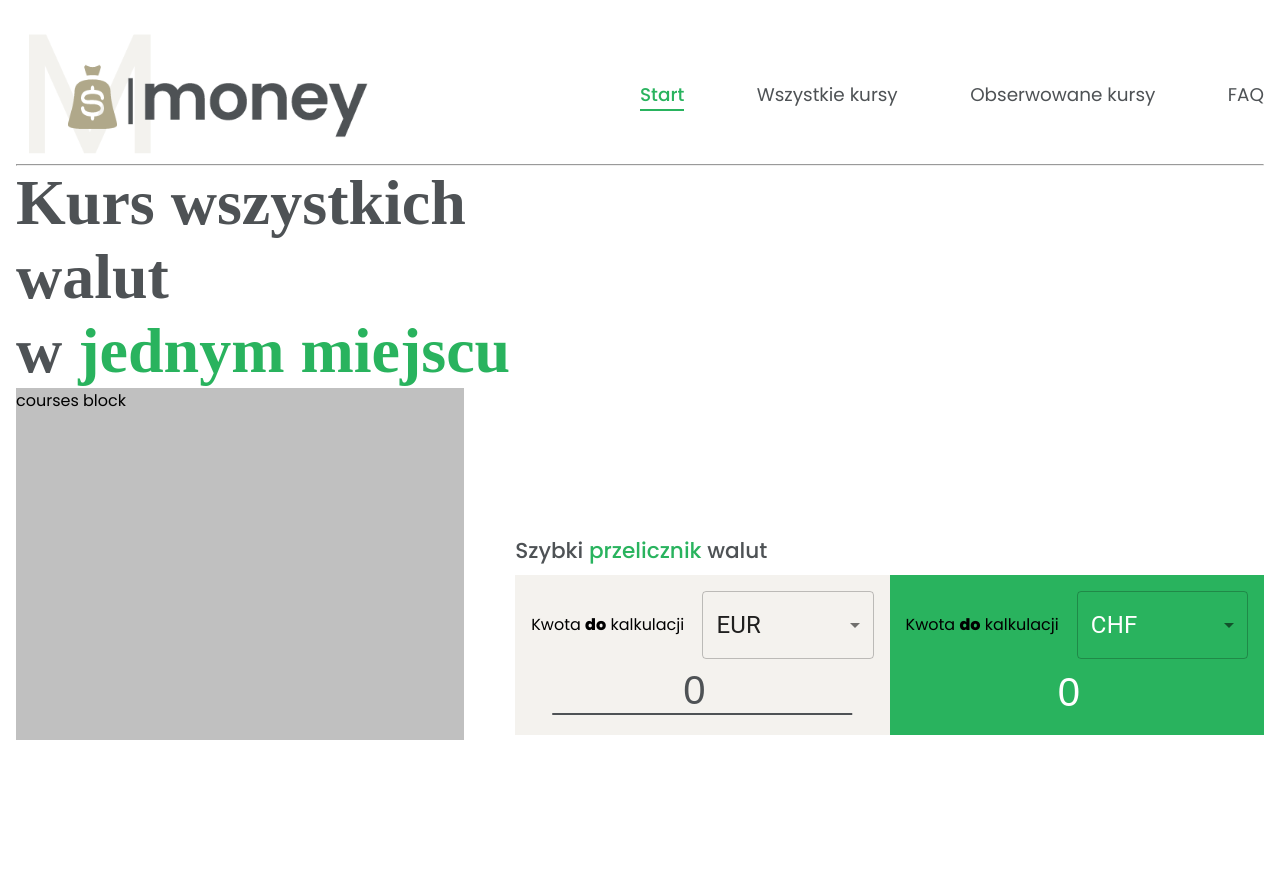
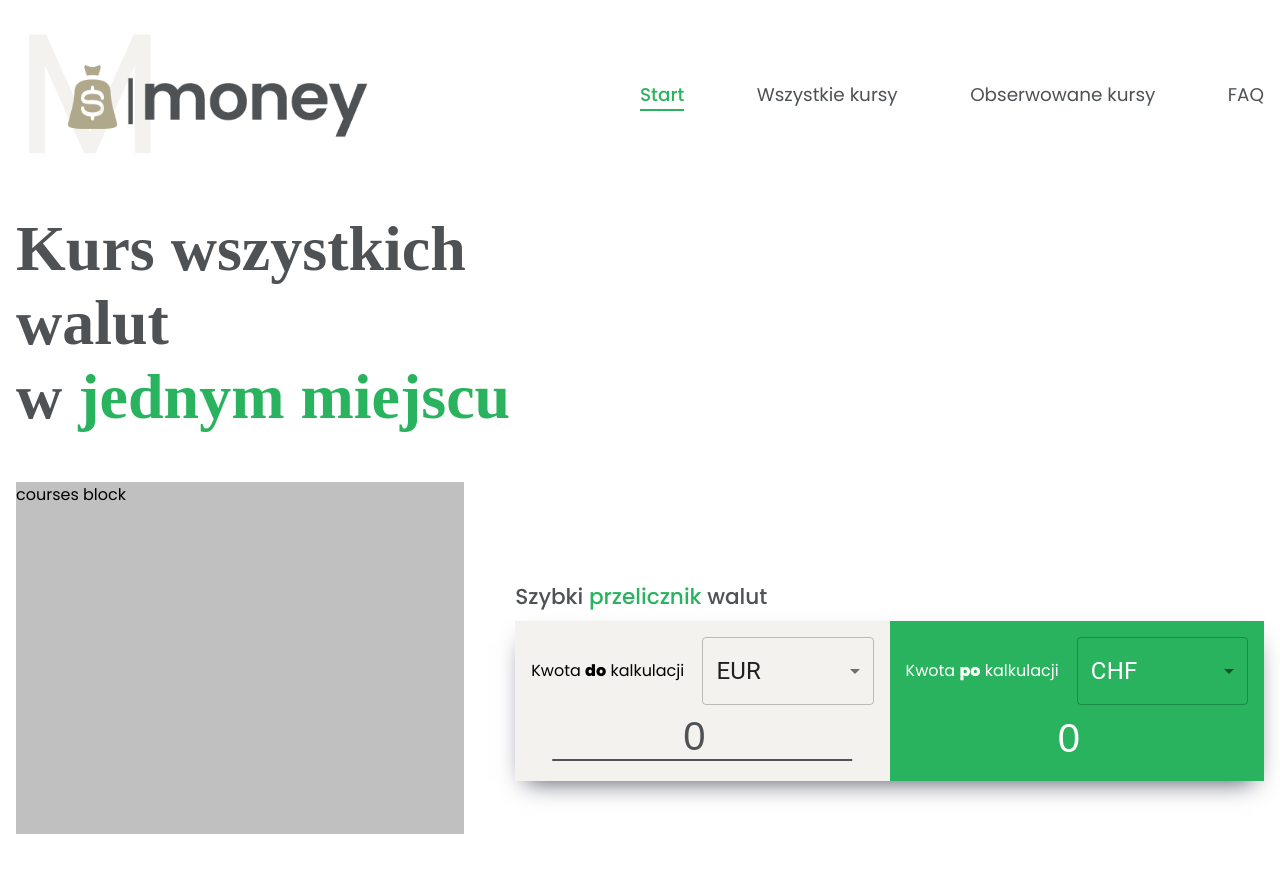
Before and after one commit to DawidDev/money-exchange-app, a React (Create React App) app: page / in a window 1280 px wide. Shown: the top 872 px of the page. After the commit the page ends 834 px from the top, so only its background shows below. Built offline with nearby package versions, Linux system fonts and the light colour scheme; the HTML template or start-up script is replaced by a standard one.

Commit message:
Fix small bugs with the RWD

```diff
--- a/src/App.css
+++ b/src/App.css
@@ -7,6 +7,6 @@
 }
 
 body {
-  height: 150vh;
-
+  height: auto;
+  font-family: "Poppins", sans-serif;
 }
--- a/src/App.tsx
+++ b/src/App.tsx
@@ -11,13 +11,15 @@ const AppContainer = styled.div`
   margin: 0 auto;
   //border: 1px solid red;
   font-family: "Poppins", sans-serif;
+  z-index: 0;
 
 
-  @media (min-width: 767px) {
+  @media (min-width: 768px) {
     max-width: 1400px;
     width: 100%;
     padding: 0 1rem;
   }
+
 `
 
 
@@ -26,7 +28,6 @@ function App() {
     <AppContainer>
       <Router>
         <Navigation />
-        <hr />
         <PageManage />
       </Router>
     </AppContainer>
--- a/src/components/CalculatorMoney.tsx
+++ b/src/components/CalculatorMoney.tsx
@@ -9,11 +9,13 @@ const MainContainer = styled.div`
   right: 0;
   top: 28rem;
   transform: translateY(-50%);
+  z-index: 1;
 
   .calculator {
     width: 100%;
     height: 100%;
     display: flex;
+    box-shadow: 0px 11px 24px -11px rgba(66, 68, 90, 1);
 
     .box-1,
     .box-2 {
@@ -21,7 +23,8 @@ const MainContainer = styled.div`
       height: 100%;
     }
 
-    .box-1, .box-2 {
+    .box-1,
+    .box-2 {
       background-color: #f4f2ee;
       position: relative;
       padding: 1rem;
@@ -68,6 +71,10 @@ const MainContainer = styled.div`
         color: #fff;
         border: none;
       }
+
+      p {
+        color: #fff;
+      }
     }
   }
 
@@ -81,10 +88,104 @@ const MainContainer = styled.div`
       color: #29b35e;
     }
   }
+  @media (max-width: 768px) {
+    position: relative;
+    width: 100% !important;
+    order: 2;
+    transform: translateY(0%);
+    top: 0;
+    height: auto;
+
+
+    .calculator {
+      flex-direction: column;
+
+      .box-1,
+      .box-2 {
+        width: 100%;
+        display: flex;
+        justify-content: space-between;
+        align-items: center;
+
+
+        .line-1 {
+          display: flex;
+          justify-content: space-between;
+          align-items: center;
+          width: 40%;
+
+          .select-input {
+            width: 100%;
+            font-size: 1.5rem;
+
+          }
+        }
+
+        input {
+            width: 55%;
+            height: 100%;
+            bottom: 0;
+            position: relative;
+            left: 0%;
+            transform: translateX(0%);
+            text-align: right;
+
+        }
+
+        p {
+            display: none
+        }
+      }
+    }
+  }
+
+  @media (max-width: 1024px){
+    width: 45%;
+    .calculator {
+      flex-direction: column;
+
+      .box-1,
+      .box-2 {
+        width: 100%;
+        display: flex;
+        justify-content: space-between;
+        align-items: center;
+
+
+        .line-1 {
+          display: flex;
+          justify-content: space-between;
+          align-items: center;
+          width: 40%;
+
+          .select-input {
+            width: 100%;
+            font-size: 1.5rem;
+
+          }
+        }
+
+        input {
+            width: 55%;
+            height: 100%;
+            bottom: 0;
+            position: relative;
+            left: 0%;
+            transform: translateX(0%);
+            text-align: right;
+
+        }
+
+        p {
+            display: none
+        }
+      }
+    }
+  }
+
 `;
 
 const CalculatorMoney = () => {
-
   // Aktualnie wybrana opcja (nazwa waluty)
   const [optionChoosed, setOptionChoosed] = useState("EUR");
   const handleOption = (e: any) => {
@@ -97,41 +198,46 @@ const CalculatorMoney = () => {
   const [valueInput, setValueInput] = useState(0);
   const handleValueInput = (e: any) => {
     setValueInput(e.target.value);
-    handleCalculateValue(optionChoosed, e.target.value, 0.42)
-  }
+    handleCalculateValue(optionChoosed, e.target.value, 0.42);
+  };
 
   // Aktualnie wybrana nazwa waluty do kalulacji
   const [resultOptionChoosed, setResultOptionChoosed] = useState("CHF");
-  const handleResultOption = (e:any) => {
-    setResultOptionChoosed(e.target.value)
-  }
+  const handleResultOption = (e: any) => {
+    setResultOptionChoosed(e.target.value);
+  };
 
   // Aktualnie przekalkulowana wartość po konwersji waluty
   const [afterCalculateValue, setCalculateValue] = useState(0);
-  const handleCalculateValue = (name:string, value:number, multiplier:number) => {
-    const newValue:number = (value * multiplier);
-    setCalculateValue(newValue)
-  }
+  const handleCalculateValue = (
+    name: string,
+    value: number,
+    multiplier: number
+  ) => {
+    const newValue: number = value * multiplier;
+    setCalculateValue(newValue);
+  };
 
   // Tablica zawierająca dostępne waluty do wyboru
   const optionsTab = ["EUR", "CHF", "FRA"];
 
   // Funkcja zwracająca opcje dla elementu Select
-  const SelectOptions = (option:string) => optionsTab.map((item) => (
+  const SelectOptions = (option: string) =>
+    optionsTab.map((item) => (
       <MenuItem
         key={item}
         value={item}
         className={"select-option"}
         sx={{
           width: "100%",
-        border: 'none',
-        color: option === 'input' ? '#4e5255' : '#29B35E',
-        '&:hover': {
-            backgroundColor: '#c1e9d0',
+          border: "none",
+          color: option === "input" ? "#4e5255" : "#29B35E",
+          "&:hover": {
+            backgroundColor: "#c1e9d0",
           },
-          '&.Mui-selected': {
-            color: '#fff',
-            backgroundColor: '#29B35E',
+          "&.Mui-selected": {
+            color: "#fff",
+            backgroundColor: "#29B35E",
           },
         }}
       >
@@ -155,7 +261,7 @@ const CalculatorMoney = () => {
               onChange={handleOption}
               className={"select-input"}
             >
-              {SelectOptions('input')}
+              {SelectOptions("input")}
             </Select>
           </div>
           <input
@@ -168,25 +274,25 @@ const CalculatorMoney = () => {
         <div className="box-2">
           <div className="line-1">
             <p>
-              Kwota <strong>do</strong> kalkulacji
+              Kwota <strong>po</strong> kalkulacji
             </p>
             <Select
               value={resultOptionChoosed}
               onChange={handleResultOption}
               className={"select-input"}
               sx={{
-                color: '#fff'
+                color: "#fff",
               }}
             >
-              {SelectOptions('result')}
+              {SelectOptions("result")}
             </Select>
+
+          </div>
           <input
               type={"number"}
               className={"input-value"}
               value={afterCalculateValue}
-
             />
-          </div>
         </div>
       </div>
     </MainContainer>
--- a/src/components/CoursesBlock.tsx
+++ b/src/components/CoursesBlock.tsx
@@ -3,8 +3,15 @@ import styled from "styled-components";
 
 const MainContainer = styled.div`
   background-color: silver;
-  width: 28rem;
+  max-width: 28rem;
+  width: 100%;
   height: 22rem;
+  position: relative;
+
+  @media (max-width: 767px) {
+    order: 3;
+    margin: 2rem auto;
+  }
 `;
 
 const CoursesBlock = () => {
--- a/src/components/navigation.tsx
+++ b/src/components/navigation.tsx
@@ -9,7 +9,7 @@ import RightNav from "./RightNav";
 import logoMain from '../images/logo-main.png'
 
 const MainContainer = styled.div`
-  z-index: 0;
+  z-index: 1;
   position: relative;
   display: flex;
   justify-content: space-between;
--- a/src/layouts/HomePage.tsx
+++ b/src/layouts/HomePage.tsx
@@ -1,6 +1,5 @@
 import React from "react";
 import styled from "styled-components";
-
 
 // Import komponentów
 import CoursesBlock from "../components/CoursesBlock";
@@ -8,15 +7,27 @@ import CalculatorMoney from "../components/CalculatorMoney";
 
 const MainContainer = styled.div`
   position: relative;
+  z-index: 0;
 
   h1 {
     font-family: "Times New Roman", sans-serif;
     font-weight: 700;
     color: #4e5255;
     font-size: 4rem;
+    margin: 3rem 0;
 
     span {
-        color: #29B35E;
+      color: #29b35e;
+    }
+  }
+
+  @media (max-width: 768px) {
+
+    padding: 0 1rem;
+
+    h1 {
+        font-size: 3rem;
+        margin: 2rem 0;
     }
   }
 `;
@@ -25,7 +36,8 @@ const HomePage = () => {
   return (
     <MainContainer>
       <h1>
-        Kurs wszystkich<br/> walut
+        Kurs wszystkich
+        <br /> walut
         <br />w<span> jednym miejscu</span>
       </h1>
       <CalculatorMoney />
```
Lines whose indentation alone changed are shown as unchanged.
